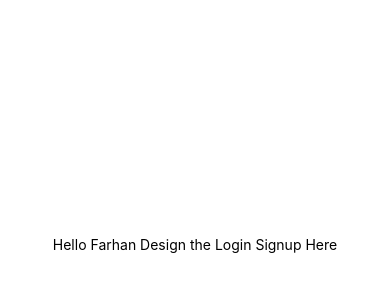
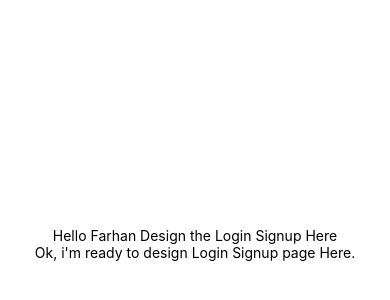
Before and after one commit to heyakhil/CodeWithPython, a React Native app: screen / in a window 390 px wide. Shown: the part 178-478 px from the top of the page. Built offline with nearby package versions, Linux system fonts and the light colour scheme.

Commit message:
check
checking

```diff
--- a/App.js
+++ b/App.js
@@ -7,6 +7,7 @@ export default class App extends Component {
     return (
       <View style={styles.container}>
         <Text>Hello Farhan Design the Login Signup Here</Text>
+        <Text>Ok, i'm ready to design Login Signup page Here.</Text>
       </View>
     )
   }
```
